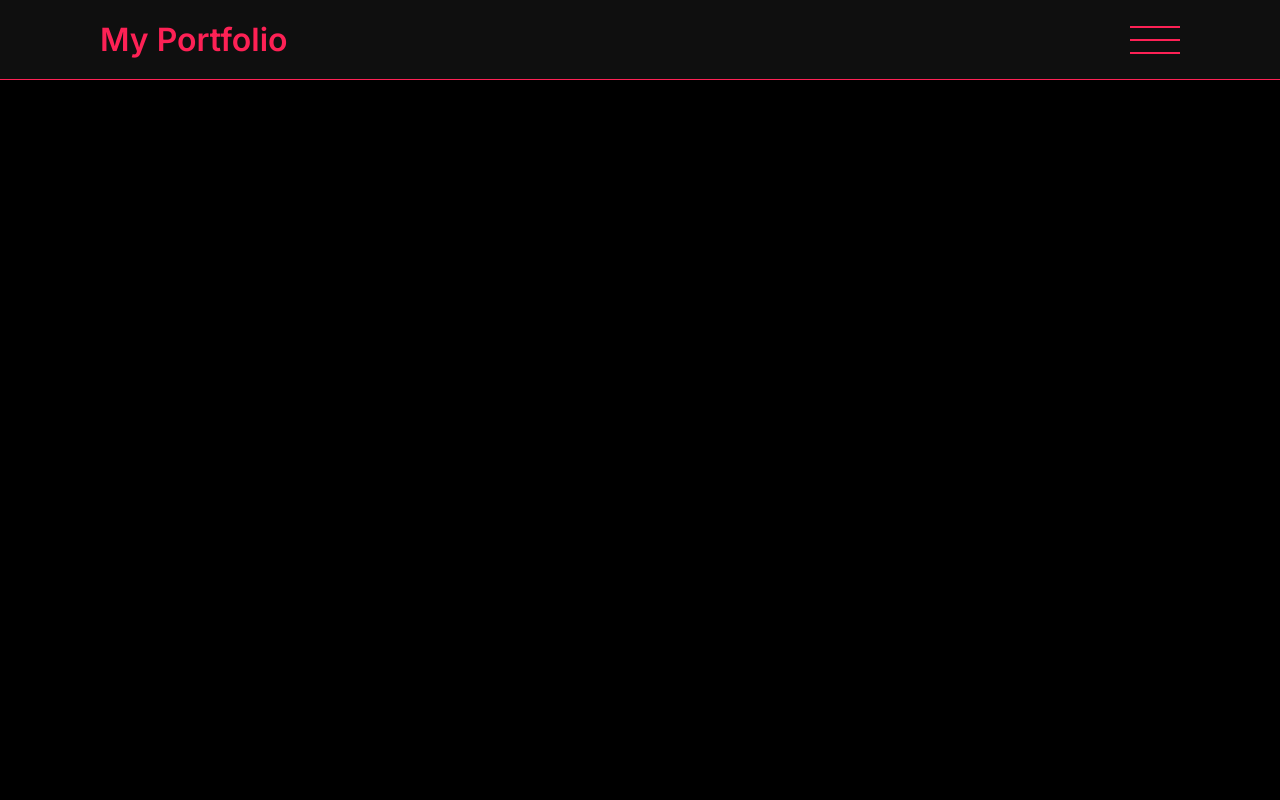
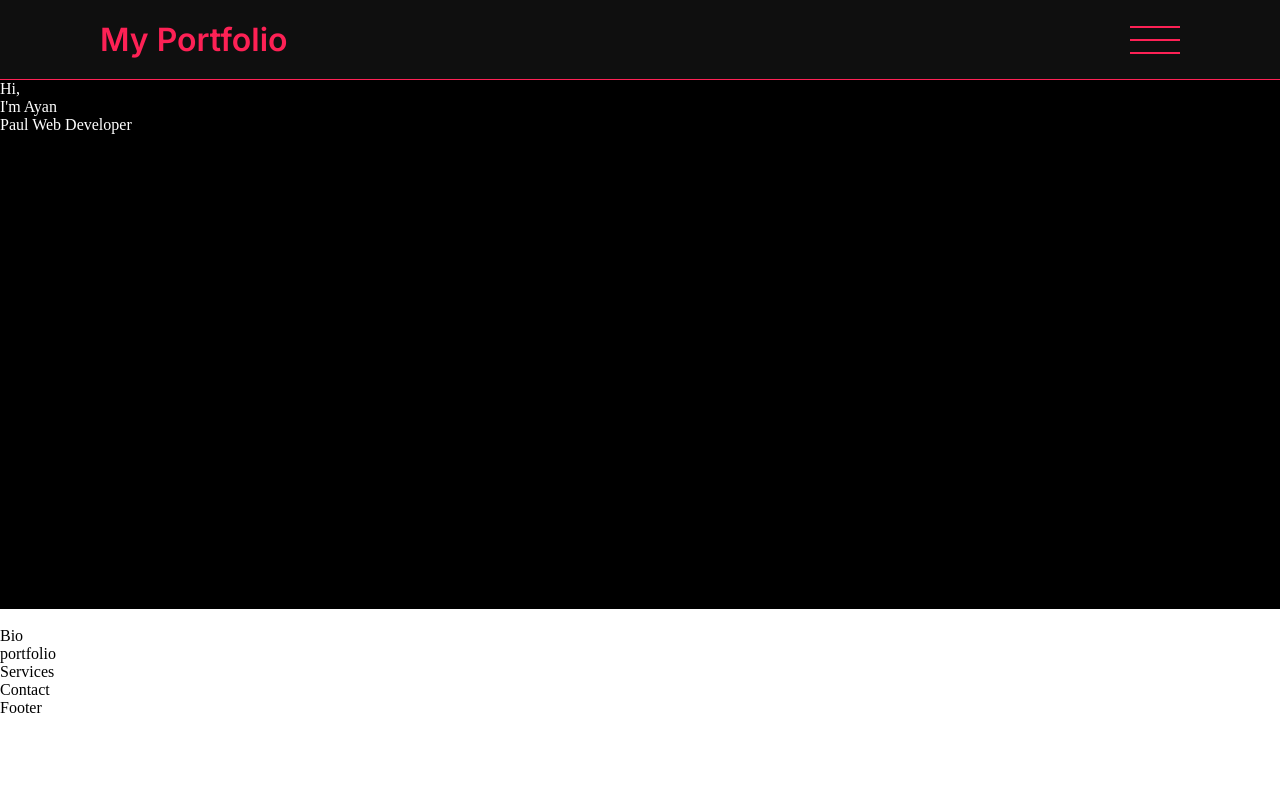
Before and after one commit to Ayanpaul11/Portfolio, a React (Vite) app: page / in a window 1280 px wide. Shown: the top 800 px of the page. Built offline with nearby package versions, Linux system fonts and the light colour scheme.

Commit message:
Update Header.module.css

```diff
--- a/src/Components/Home/Css/Header.module.css
+++ b/src/Components/Home/Css/Header.module.css
@@ -1,4 +1,5 @@
 .mDiv {
-    height: 100vh;
+    height: 528.83px;
     background-color: #000000;
+    color: #fff;
 }
```
